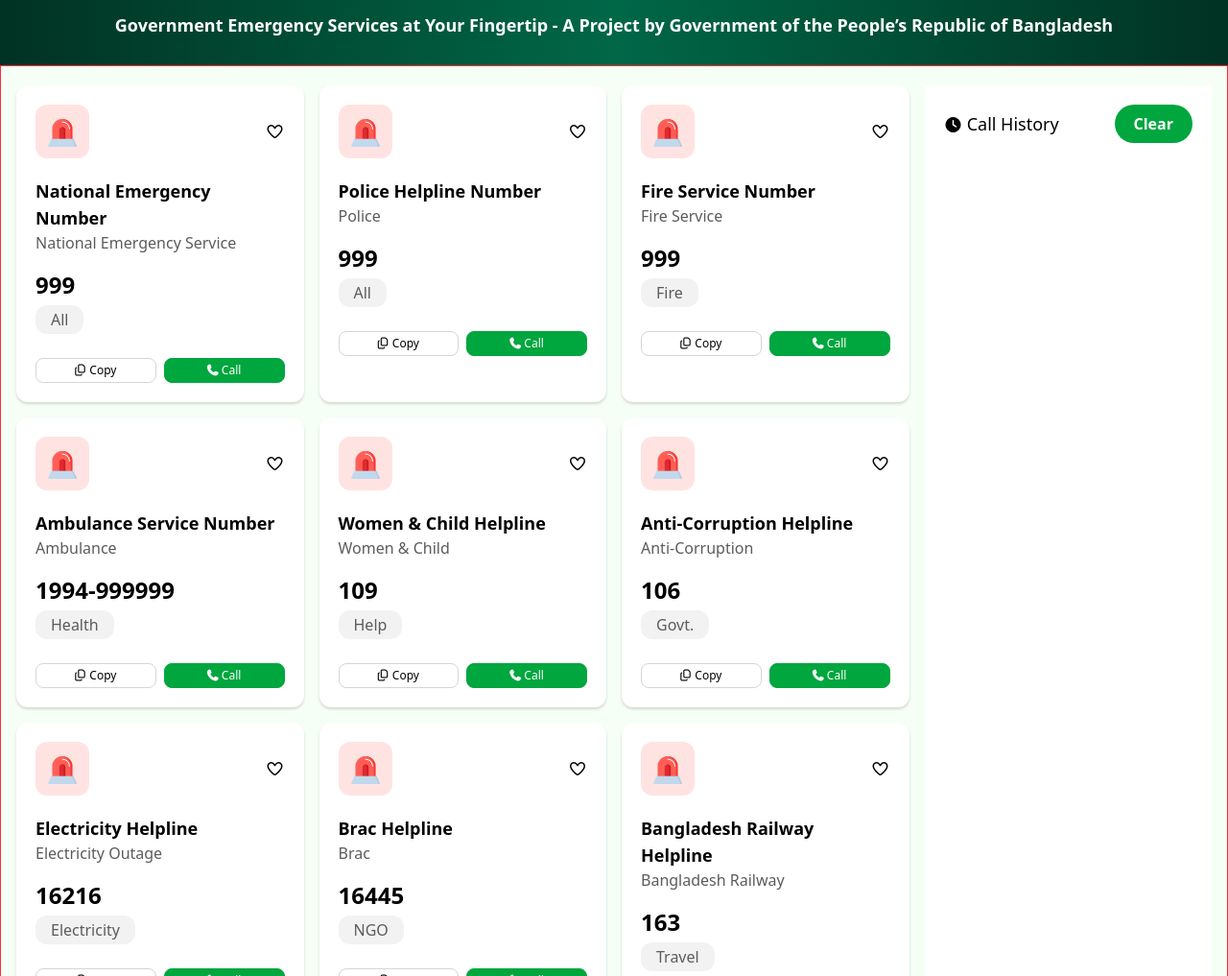
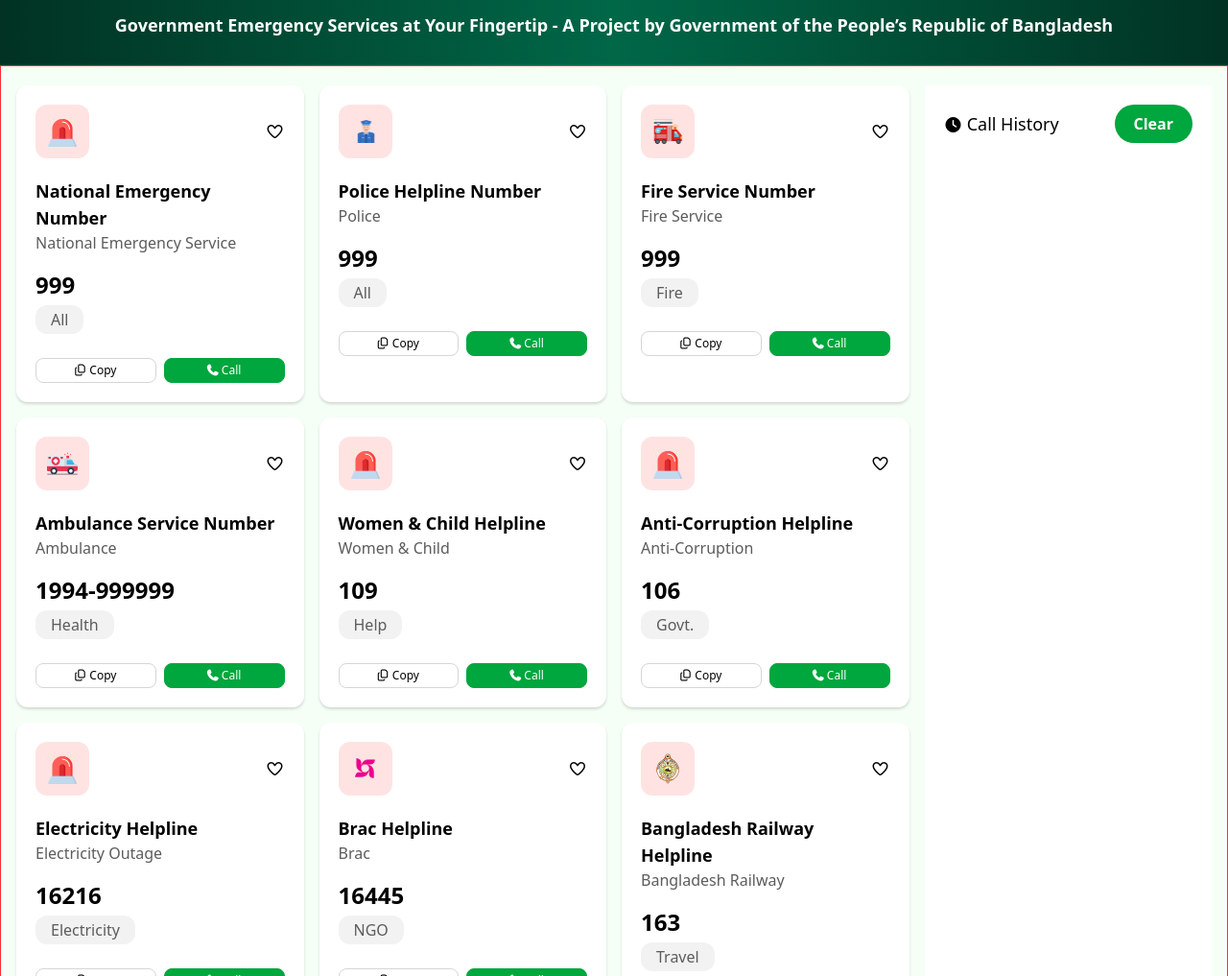
Before and after one commit to shuvanath143/Assignment-5-PH-Shuva, a plain HTML site: page index.html in a window 1280 px wide. Shown: the part 290-1307 px from the top of the page at 96% size. Drawn offline with nearby package versions, Linux system fonts and the light colour scheme.

Commit message:
adding final and updated files

```diff
--- a/index.html
+++ b/index.html
@@ -77,7 +77,7 @@
                     <div class="p-3 sm:p-5 rounded-xl shadow-[0px_2px_3px_0px_rgba(0,0,0,0.15)] bg-white min-h-[254px]">
                         <div class="flex justify-between">
                             <div class="w-14 h-14 p-3 bg-[#ffe3e2] rounded-xl">
-                                <img src="./assets/emergency.png" alt="nationalEmergency">
+                                <img src="./assets/police.png" alt="police">
                             </div>
                             <button class="heartIcon">
                                 <i class="fa-regular fa-heart"></i>
@@ -100,7 +100,7 @@
                     <div class="p-3 sm:p-5 rounded-xl shadow-[0px_2px_3px_0px_rgba(0,0,0,0.15)] bg-white min-h-[254px]">
                         <div class="flex justify-between">
                             <div class="w-14 h-14 p-3 bg-[#ffe3e2] rounded-xl">
-                                <img src="./assets/emergency.png" alt="nationalEmergency">
+                                <img src="./assets/fire-service.png" alt="fire-service">
                             </div>
                             <button class="heartIcon">
                                 <i class="fa-regular fa-heart"></i>
@@ -123,7 +123,7 @@
                     <div class="p-3 sm:p-5 rounded-xl shadow-[0px_2px_3px_0px_rgba(0,0,0,0.15)] bg-white min-h-[254px]">
                         <div class="flex justify-between">
                             <div class="w-14 h-14 p-3 bg-[#ffe3e2] rounded-xl">
-                                <img src="./assets/emergency.png" alt="nationalEmergency">
+                                <img src="./assets/ambulance.png" alt="ambulance">
                             </div>
                             <button class="heartIcon">
                                 <i class="fa-regular fa-heart"></i>
@@ -146,7 +146,7 @@
                     <div class="p-3 sm:p-5 rounded-xl shadow-[0px_2px_3px_0px_rgba(0,0,0,0.15)] bg-white min-h-[254px]">
                         <div class="flex justify-between">
                             <div class="w-14 h-14 p-3 bg-[#ffe3e2] rounded-xl">
-                                <img src="./assets/emergency.png" alt="nationalEmergency">
+                                <img src="./assets/emergency.png" alt="women & child">
                             </div>
                             <button class="heartIcon">
                                 <i class="fa-regular fa-heart"></i>
@@ -169,7 +169,7 @@
                     <div class="p-3 sm:p-5 rounded-xl shadow-[0px_2px_3px_0px_rgba(0,0,0,0.15)] bg-white min-h-[254px]">
                         <div class="flex justify-between">
                             <div class="w-14 h-14 p-3 bg-[#ffe3e2] rounded-xl">
-                                <img src="./assets/emergency.png" alt="nationalEmergency">
+                                <img src="./assets/emergency.png" alt="Anti-Corruption">
                             </div>
                             <button class="heartIcon">
                                 <i class="fa-regular fa-heart"></i>
@@ -192,7 +192,7 @@
                     <div class="p-3 sm:p-5 rounded-xl shadow-[0px_2px_3px_0px_rgba(0,0,0,0.15)] bg-white min-h-[254px]">
                         <div class="flex justify-between">
                             <div class="w-14 h-14 p-3 bg-[#ffe3e2] rounded-xl">
-                                <img src="./assets/emergency.png" alt="nationalEmergency">
+                                <img src="./assets/emergency.png" alt="electricity">
                             </div>
                             <button class="heartIcon">
                                 <i class="fa-regular fa-heart"></i>
@@ -215,7 +215,7 @@
                     <div class="p-3 sm:p-5 rounded-xl shadow-[0px_2px_3px_0px_rgba(0,0,0,0.15)] bg-white min-h-[254px]">
                         <div class="flex justify-between">
                             <div class="w-14 h-14 p-3 bg-[#ffe3e2] rounded-xl">
-                                <img src="./assets/emergency.png" alt="nationalEmergency">
+                                <img src="./assets/brac.png" alt="Brac">
                             </div>
                             <button class="heartIcon">
                                 <i class="fa-regular fa-heart"></i>
@@ -238,7 +238,7 @@
                     <div class="p-3 sm:p-5 rounded-xl shadow-[0px_2px_3px_0px_rgba(0,0,0,0.15)] bg-white min-h-[254px]">
                         <div class="flex justify-between">
                             <div class="w-14 h-14 p-3 bg-[#ffe3e2] rounded-xl">
-                                <img src="./assets/emergency.png" alt="nationalEmergency">
+                                <img src="./assets/Bangladesh-Railway.png" alt="Bangladesh-Railway">
                             </div>
                             <button class="heartIcon">
                                 <i class="fa-regular fa-heart"></i>
--- a/script.js
+++ b/script.js
@@ -79,10 +79,10 @@ for (const callButton of callButtons) {
       <div class="flex justify-between items-center mx-3 sm:mx-5 p-4 my-2 text-sm sm:text-base bg-[#fafafa]">
         <div>
             <h1 class="mb-1 font-medium">${callData.serviceName}</h1>
-            <p class="text-[#5c5c5c]">${callData.emergencyHotLineNumber}</p>
+            <p class="text-[#5c5c5c] text-xs">${callData.emergencyHotLineNumber}</p>
         </div>
         <div>
-            <p class="text-[#111111]">${callData.time}</p>
+            <p class="text-[#111111] text-xs">${callData.time}</p>
         </div>
       </div>
 
```
